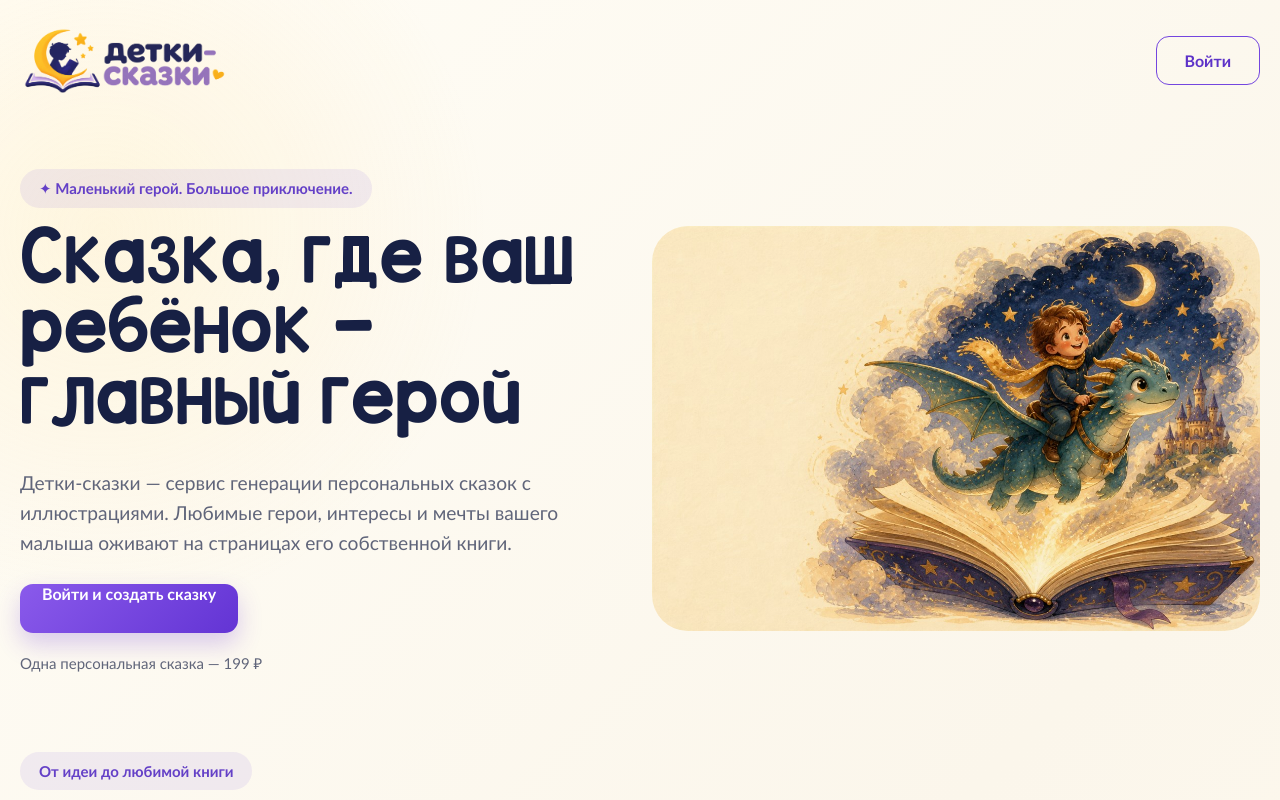
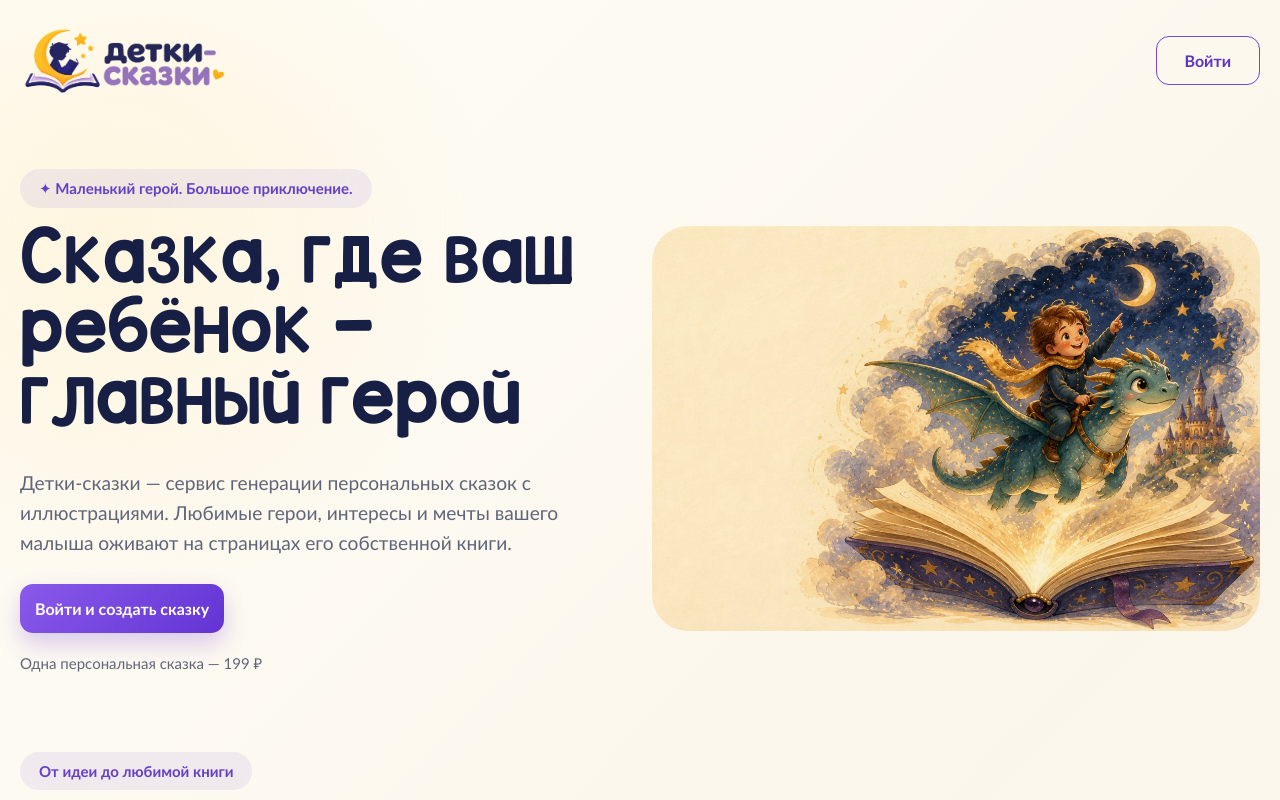
Before and after one commit to MaximRemizovFEdev/gen_story_FE, a React (Vite) app: page / in a window 1280 px wide. Shown: the top 800 px of the page. Built offline with nearby package versions, Linux system fonts and the light colour scheme; no server answers.

Commit message:
feat: update

```diff
--- a/src/pages/LandingPage.jsx
+++ b/src/pages/LandingPage.jsx
@@ -24,7 +24,7 @@ export default function LandingPage() {
               оживают на страницах его собственной книги.
             </p>
             <Link
-              className="button button--primary"
+              className="button button--primary pad"
               to={authenticated ? "/app" : "/auth"}
             >
               {authenticated
--- a/src/styles.css
+++ b/src/styles.css
@@ -546,6 +546,7 @@ a:focus-visible, button:focus-visible { outline: 3px solid var(--violet); outlin
 .landing-hero h1 { font-family: 'Ziyada Skar', Georgia, serif; font-size: clamp(40px, 5vw, 72px); line-height: 1.1; margin: 8px 0 24px; }
 .landing-artwork { width: 100%; min-width: 0; border-radius: 36px; mix-blend-mode: multiply; }
 .landing-page .button { display: inline-flex; justify-content: center; text-align: center; text-decoration: none; }
+.landing-page .pad {padding: 15px}
 .landing-caption { color: var(--muted); font-size: 15px; margin-top: 20px; }
 .landing-section { margin-bottom: 64px; }
 .landing-section h2 { font-family: Georgia, serif; font-size: clamp(28px, 3vw, 42px); margin: 0 0 24px; line-height: 1.2; }
```
